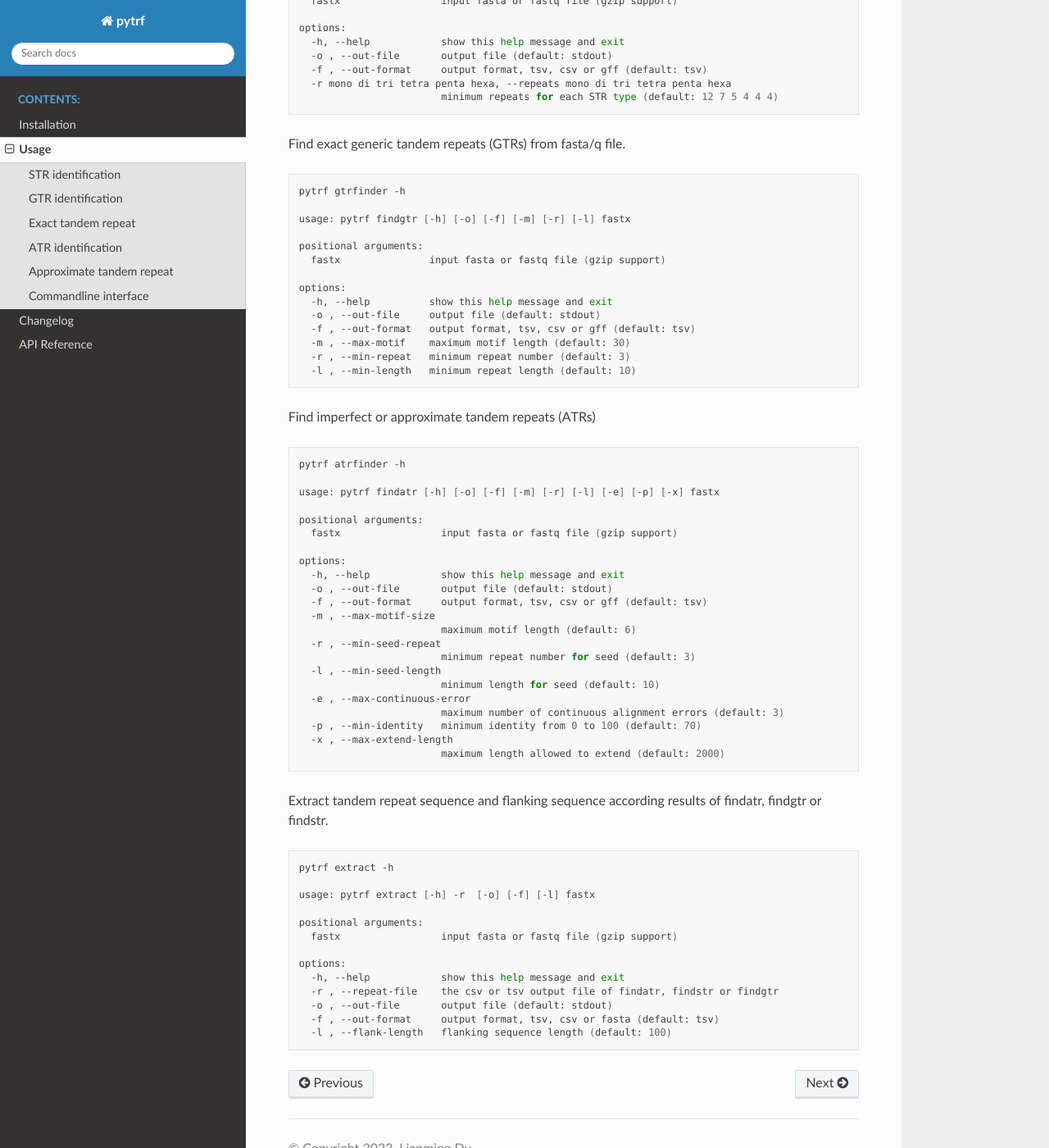
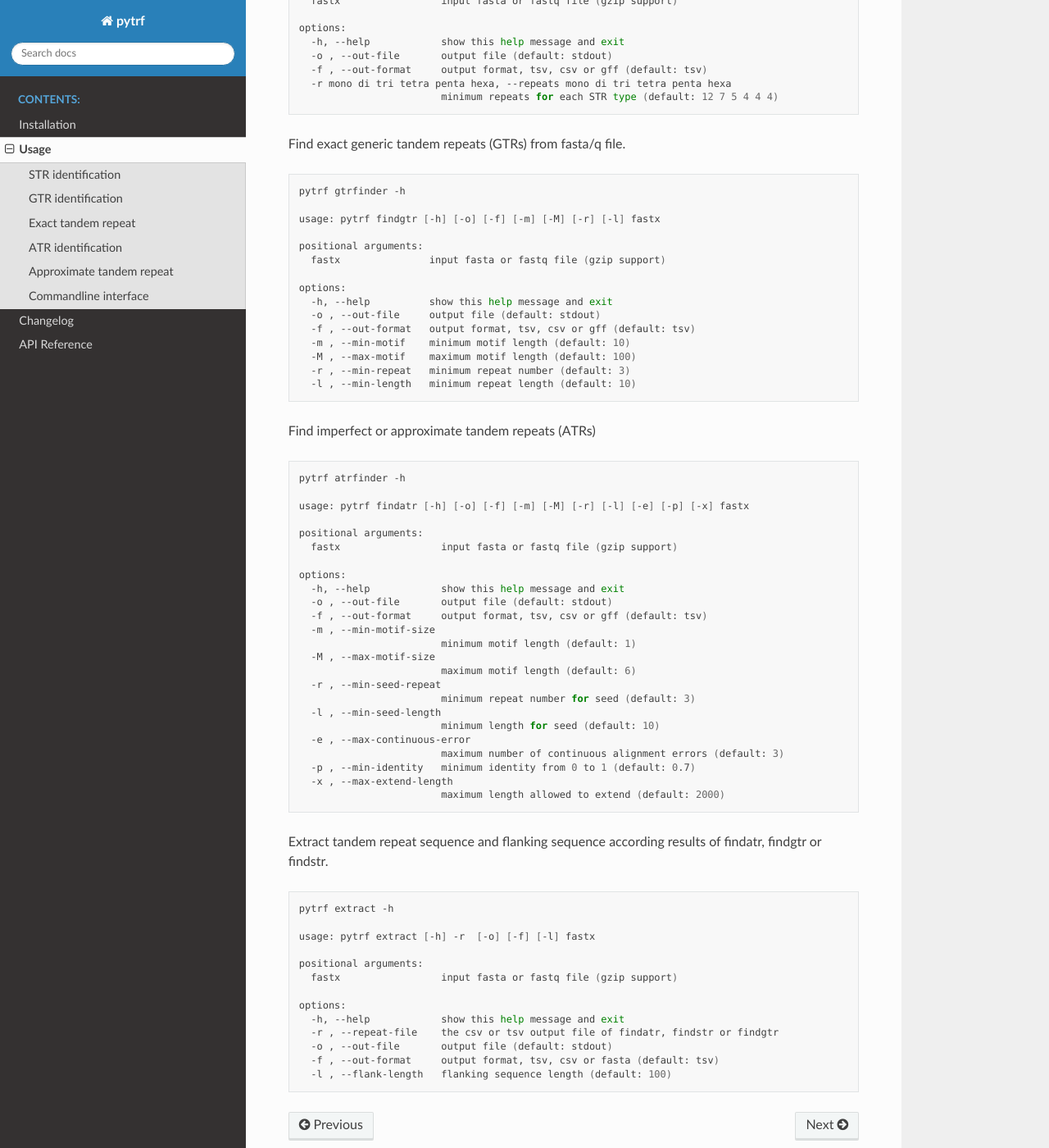
Before and after one commit to lmdu/pytrf, a Sphinx documentation site: the page built from docs/usage.rst, in a window 1280 px wide and 1400 px high, scrolled down 5073 px. Shown: the whole window at 82% size. Built offline with Sphinx 7.4.7 and the Read the Docs theme 2.0.0, drawn with Linux system fonts in a browser that asks for light colours; some of the changed text lies outside the part shown.

Commit message:
fixed cli

```diff
--- a/docs/usage.rst
+++ b/docs/usage.rst
@@ -70,13 +70,13 @@ Iterate over GTRFinder object to get ETR object
 	>>> for gtr in pytrf.GTRMiner(name, seq):
 	>>> 	print(gtr.chrom)
 	>>> 	print(gtr.motif)
-	>>> 	print(gtr.repeats)
+	>>> 	print(gtr.repeat)
 
 You can customize the motif size, minimum repeat and minimum length.
 
 .. code:: python
 
-	>>> gtrs = pytrf.GTRFinder(name, seq, max_motif=100, min_repeat=3, min_length=10)
+	>>> gtrs = pytrf.GTRFinder(name, seq, min_motif=20, max_motif=100, min_repeat=3, min_length=10)
 
 A complete example, get all gtrs and output csv format
 
@@ -279,7 +279,7 @@ Find exact generic tandem repeats (GTRs) from fasta/q file.
 
 	pytrf gtrfinder -h
 
-	usage: pytrf findgtr [-h] [-o] [-f] [-m] [-r] [-l] fastx
+	usage: pytrf findgtr [-h] [-o] [-f] [-m] [-M] [-r] [-l] fastx
 
 	positional arguments:
 	  fastx               input fasta or fastq file (gzip support)
@@ -288,7 +288,8 @@ Find exact generic tandem repeats (GTRs) from fasta/q file.
 	  -h, --help          show this help message and exit
 	  -o , --out-file     output file (default: stdout)
 	  -f , --out-format   output format, tsv, csv or gff (default: tsv)
-	  -m , --max-motif    maximum motif length (default: 30)
+	  -m , --min-motif    minimum motif length (default: 10)
+	  -M , --max-motif    maximum motif length (default: 100)
 	  -r , --min-repeat   minimum repeat number (default: 3)
 	  -l , --min-length   minimum repeat length (default: 10)
 
@@ -298,7 +299,7 @@ Find imperfect or approximate tandem repeats (ATRs)
 
 	pytrf atrfinder -h
 
-	usage: pytrf findatr [-h] [-o] [-f] [-m] [-r] [-l] [-e] [-p] [-x] fastx
+	usage: pytrf findatr [-h] [-o] [-f] [-m] [-M] [-r] [-l] [-e] [-p] [-x] fastx
 
 	positional arguments:
 	  fastx                 input fasta or fastq file (gzip support)
@@ -307,7 +308,9 @@ Find imperfect or approximate tandem repeats (ATRs)
 	  -h, --help            show this help message and exit
 	  -o , --out-file       output file (default: stdout)
 	  -f , --out-format     output format, tsv, csv or gff (default: tsv)
-	  -m , --max-motif-size
+	  -m , --min-motif-size
+	                        minimum motif length (default: 1)
+	  -M , --max-motif-size
 	                        maximum motif length (default: 6)
 	  -r , --min-seed-repeat
 	                        minimum repeat number for seed (default: 3)
@@ -315,7 +318,7 @@ Find imperfect or approximate tandem repeats (ATRs)
 	                        minimum length for seed (default: 10)
 	  -e , --max-continuous-error
 	                        maximum number of continuous alignment errors (default: 3)
-	  -p , --min-identity   minimum identity from 0 to 100 (default: 70)
+	  -p , --min-identity   minimum identity from 0 to 1 (default: 0.7)
 	  -x , --max-extend-length
 	                        maximum length allowed to extend (default: 2000)
 
```
Also changed, not shown: other parts of docs/usage.rst (+3 -3 lines), pytrfcli.py (+23 -7 lines).
